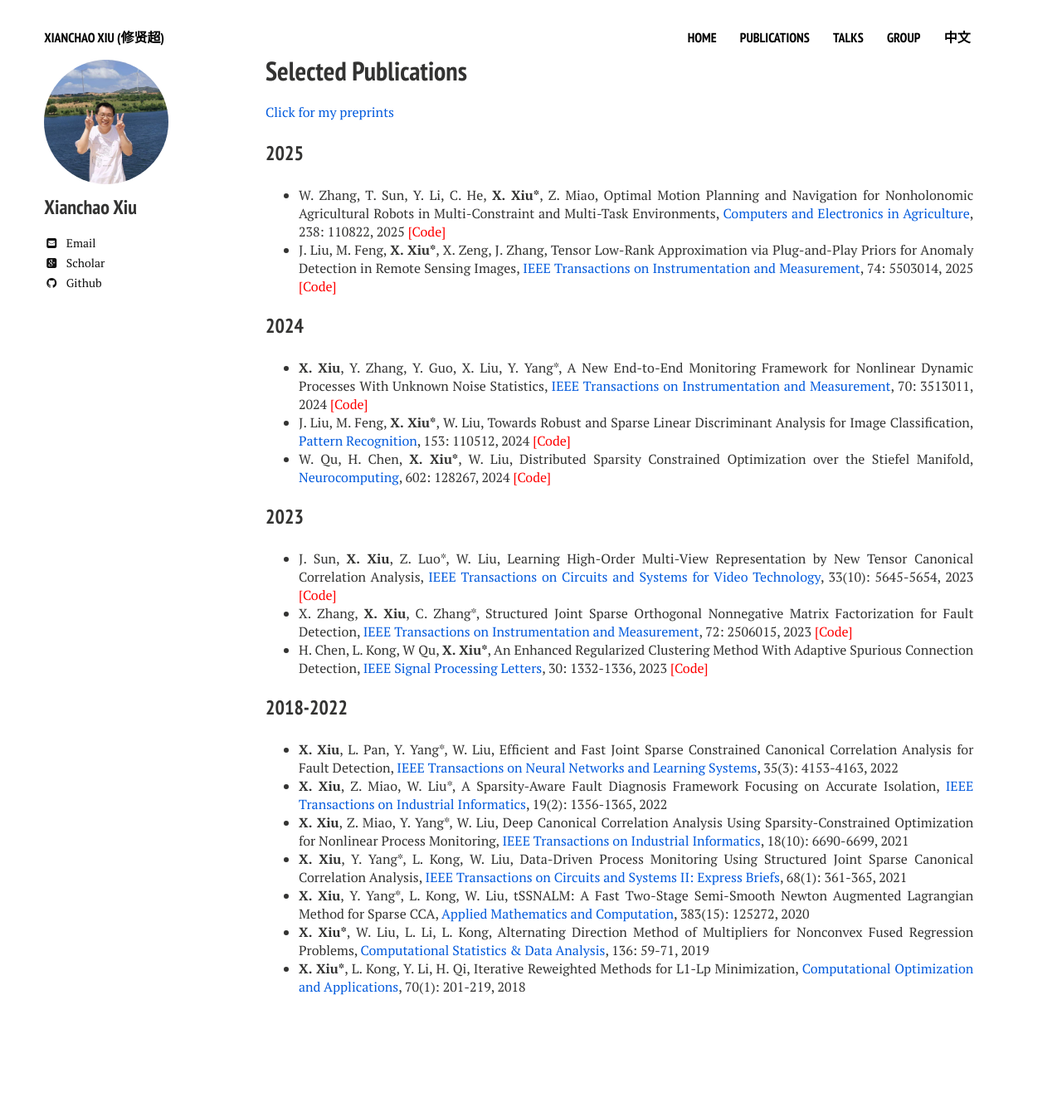
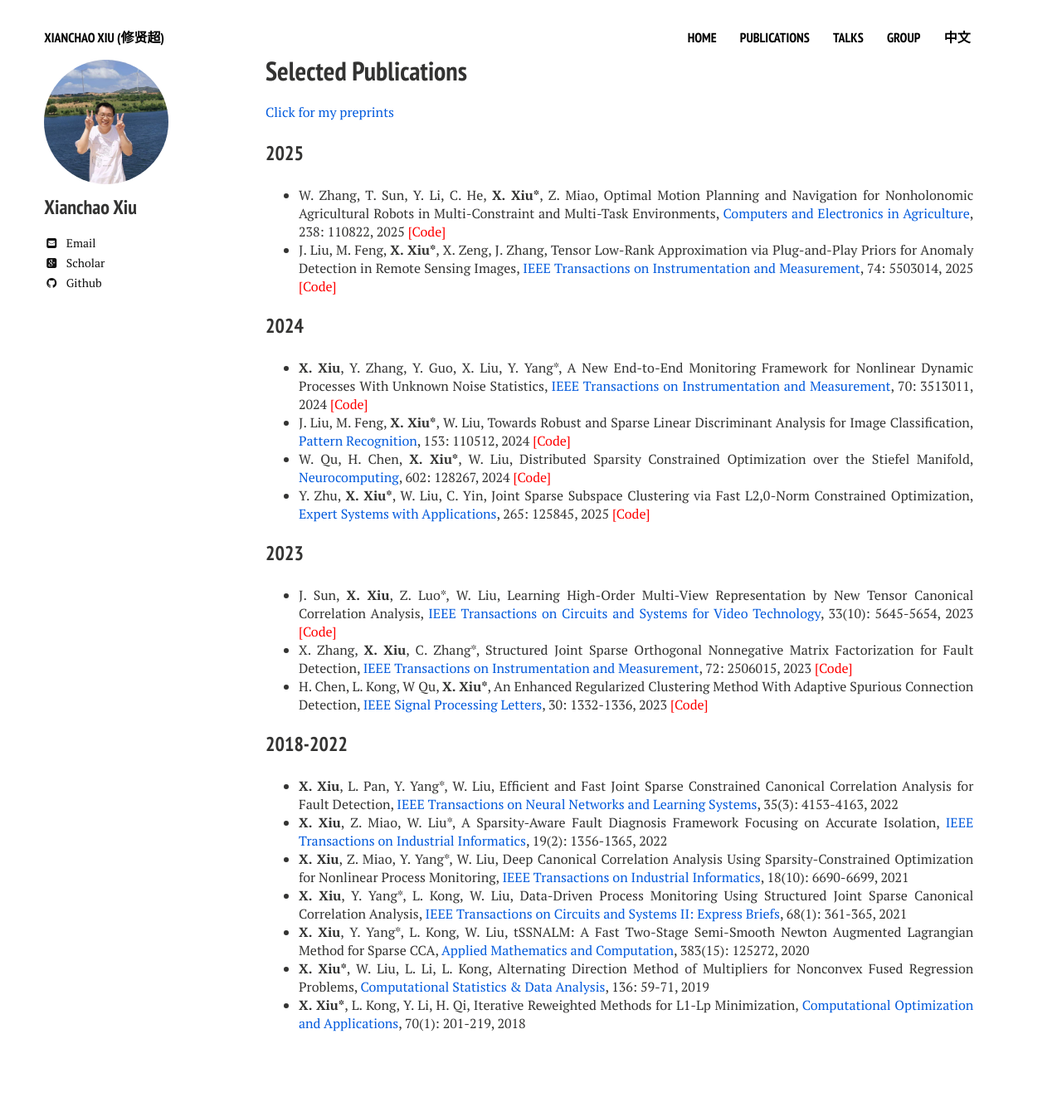
Before and after one commit to xianchaoxiu/xianchaoxiu.github.io, a Jekyll site: the page built from publications/index.md, in a window 1280 px wide. Shown: the whole page at 83% size. Built offline with Jekyll 4.4.1, drawn with Linux system fonts in a browser that asks for light colours; nearby versions of some CDN libraries; before the commit the page ends 1296 px from its top, so only the background shows below that.

Commit message:
Update index.md

```diff
--- a/publications/index.md
+++ b/publications/index.md
@@ -21,6 +21,8 @@ share: false
 * <b>X. Xiu</b>, Y. Zhang, Y. Guo, X. Liu, Y. Yang*, A New End-to-End Monitoring Framework for Nonlinear Dynamic Processes With Unknown Noise Statistics, <a href="https://ieeexplore.ieee.org/abstract/document/10464356" class="textlink" target="_blank">IEEE Transactions on Instrumentation and Measurement</a>, 70: 3513011, 2024 <a href="https://github.com/xianchaoxiu/DRNN" class="textlink" target="_blank" style="color: red;">[Code]</a>
 * J. Liu, M. Feng, <b>X. Xiu*</b>, W. Liu, Towards Robust and Sparse Linear Discriminant Analysis for Image Classification, <a href="https://www.sciencedirect.com/science/article/abs/pii/S0031320324002632" class="textlink" target="_blank">Pattern Recognition</a>, 153: 110512, 2024 <a href="https://github.com/EMXlight/RSLDAplus" class="textlink" target="_blank" style="color: red;">[Code]</a>
 * W. Qu, H. Chen, <b>X. Xiu*</b>, W. Liu, Distributed Sparsity Constrained Optimization over the Stiefel Manifold, <a href="https://www.sciencedirect.com/science/article/abs/pii/S0925231224010385" class="textlink" target="_blank">Neurocomputing</a>, 602: 128267, 2024 <a href="https://github.com/wtqu/DREAM" class="textlink" target="_blank" style="color: red;">[Code]</a>
+* Y. Zhu, <b>X. Xiu*</b>, W. Liu, C. Yin, Joint Sparse Subspace Clustering via Fast L2,0-Norm Constrained Optimization, <a href="https://doi.org/10.1016/j.eswa.2024.125845" class="textlink" target="_blank">Expert Systems with Applications</a>, 265: 125845, 2025 <a href="https://github.com/zhudafa/JSSC" class="textlink" target="_blank" style="color: red;">[Code]</a>
+
 
 
 ### 2023
```
